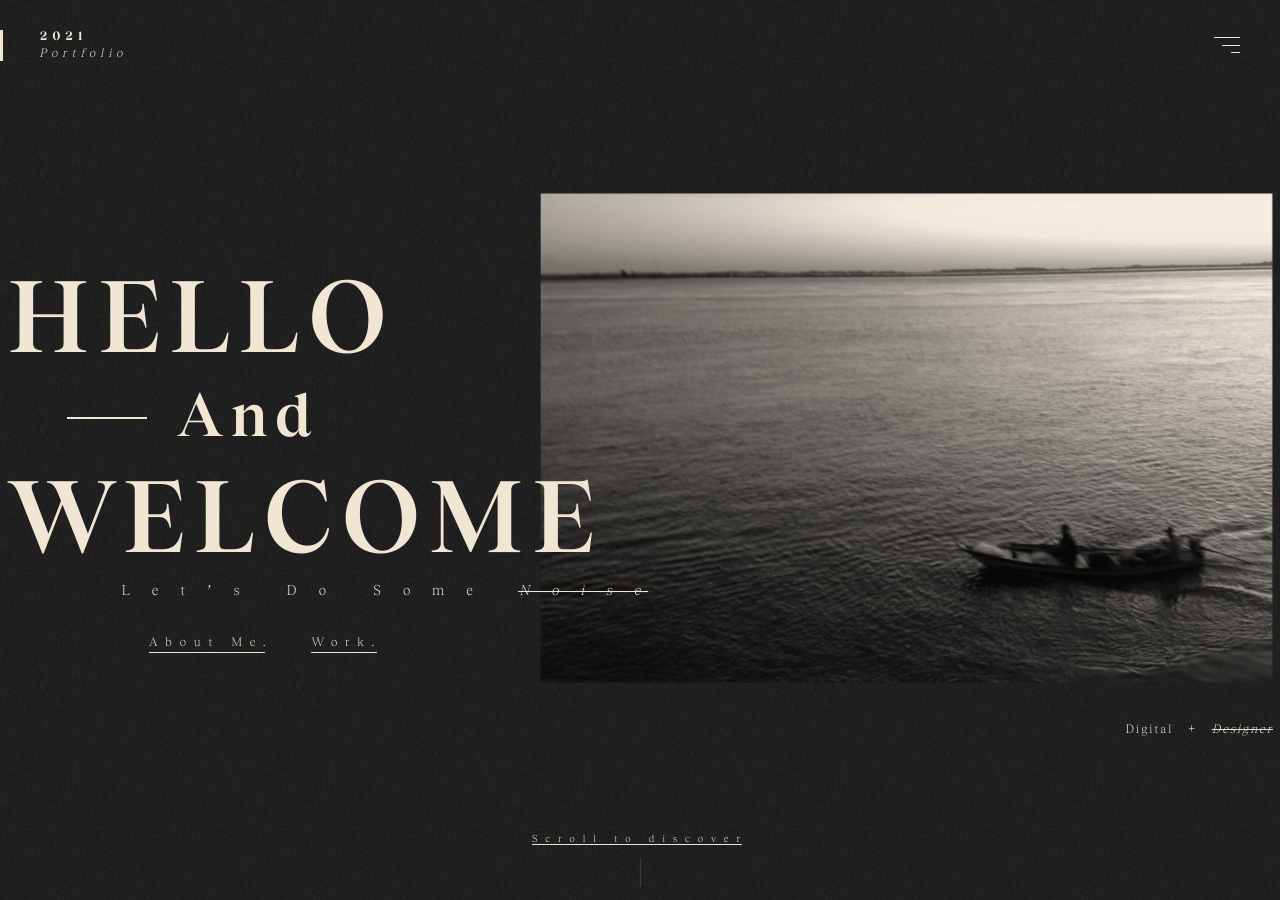
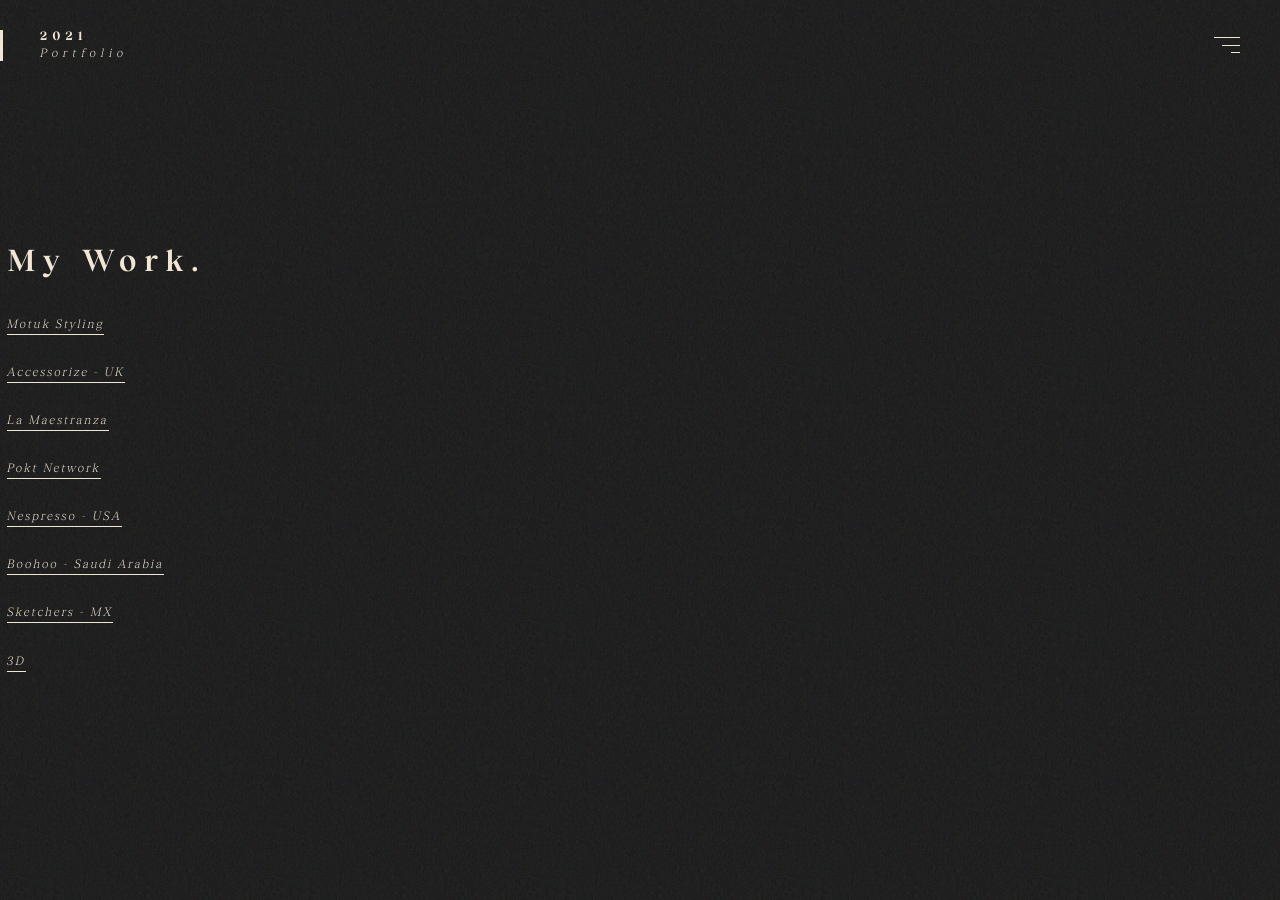
Before and after one commit to alexanderchacon/alexanderchacon.github.io, a Jekyll site: the page built from index.md, in a window 1280 px wide. Built offline with Jekyll 4.4.1, drawn with Linux system fonts in a browser that asks for light colours; some web fonts are replaced.

Commit message:
added my work and listing all post in a for

```diff
--- a/_layouts/body.html
+++ b/_layouts/body.html
@@ -38,4 +38,30 @@
 
 </div>
 
+<div class="wrapper_content wrapper_content-work">
+
+    <div class="row middle-xs wrapper_global">
+
+        <div class="col-lg-12 col-md-12 col-sm-12 col-xs-12">
+
+            <div class="wrapper_content-work-img">
+
+                <h5>My Work.</h5>
+
+                <ul>
+                    {% for post in site.posts reversed %}
+                    <li><a href="{{ post.url }}" class="underline_s">{{ post.title }}</a></li>
+                    {% endfor %}
+                </ul>
+
+            </div>
+
+
+
+        </div>
+
+    </div>
+
+</div>
+
 {% include footer_data.html %}
--- a/_posts/2021-01-12-welcome-to-jekyll.markdown
+++ b/_posts/2021-01-13-work-2.md
@@ -1,7 +1,8 @@
 ---
-title:  "Welcome to Jekyll!"
-date:   2021-01-12 13:03:10 -0500
-categories: jekyll update
+title:  "Accessorize - UK"
+date:   2021-01-13 13:03:10 -0500
+categories: work
+permalink: "work02"
 ---
 You’ll find this post in your `_posts` directory. Go ahead and edit it and re-build the site to see your changes. You can rebuild the site in many different ways, but the most common way is to run `jekyll serve`, which launches a web server and auto-regenerates your site when a file is updated.
 
--- a/_sass/comps/fonts.scss
+++ b/_sass/comps/fonts.scss
@@ -161,6 +161,7 @@
 
 h5 {
     font-size: $font_size-h5;
+    font-family: $tobias_sb;
 }
 
 h6 {
--- a/_sass/comps/welcome.scss
+++ b/_sass/comps/welcome.scss
@@ -1,4 +1,8 @@
 .wrapper_content-welcome {
+
+    z-index: 5555;
+    top: -100%;
+    position: absolute;
 
     .row {
         height: 100%;
--- /dev/null
+++ b/_sass/comps/work.scss
@@ -0,0 +1,38 @@
+.wrapper_content-work {
+
+    .row {
+        height: 100%;
+        position: relative;
+    }
+
+    .wrapper_content-work-img {
+
+        height: 650px;
+        display: flex;
+        justify-content: center;
+        flex-direction: column;
+
+        h5 {
+            margin-bottom: 35px;
+        }
+
+        ul {
+            padding: 0;
+            margin: 0;
+            list-style-type: none;
+
+            li {
+
+                margin-bottom: 32px;
+
+                &:last-child {
+                    margin-bottom: 0;
+                }
+
+            }
+
+        }
+
+    }
+
+}
--- a/_sass/main.scss
+++ b/_sass/main.scss
@@ -5,6 +5,7 @@
 
 @import "comps/header.scss";
 @import "comps/welcome.scss";
+@import "comps/work.scss";
 
 html {
     font-family: $tobias_l;
--- a/assets/js/app.js
+++ b/assets/js/app.js
@@ -1,3 +1,5 @@
+$(function(){
+
     var rotate = 13;
 
     var pageX = $(document).width();
@@ -12,3 +14,8 @@
     rotateX = (pageX/2-mouseX)/pageX*rotate;
     $('#img_welcome').css({ 'transform' : 'translate(-50%, -50%) scale(1) perspective( 1960px ) rotateY('+rotateY+'deg) rotateX('+rotateX+'deg)'});
     });
+
+
+
+
+});
```
Also changed, not shown: _posts/2021-01-12-work-1.md (added, +29 -0 lines), _posts/2021-01-14-work-3.md (added, +29 -0 lines), _posts/2021-01-14-work-4.md (added, +29 -0 lines), _posts/2021-01-14-work-5.md (added, +29 -0 lines), _posts/2021-01-14-work-6.md (added, +29 -0 lines), _posts/2021-01-14-work-7.md (added, +29 -0 lines), _posts/2021-01-14-work-8.md (added, +29 -0 lines). Lines whose indentation alone changed are shown as unchanged.
